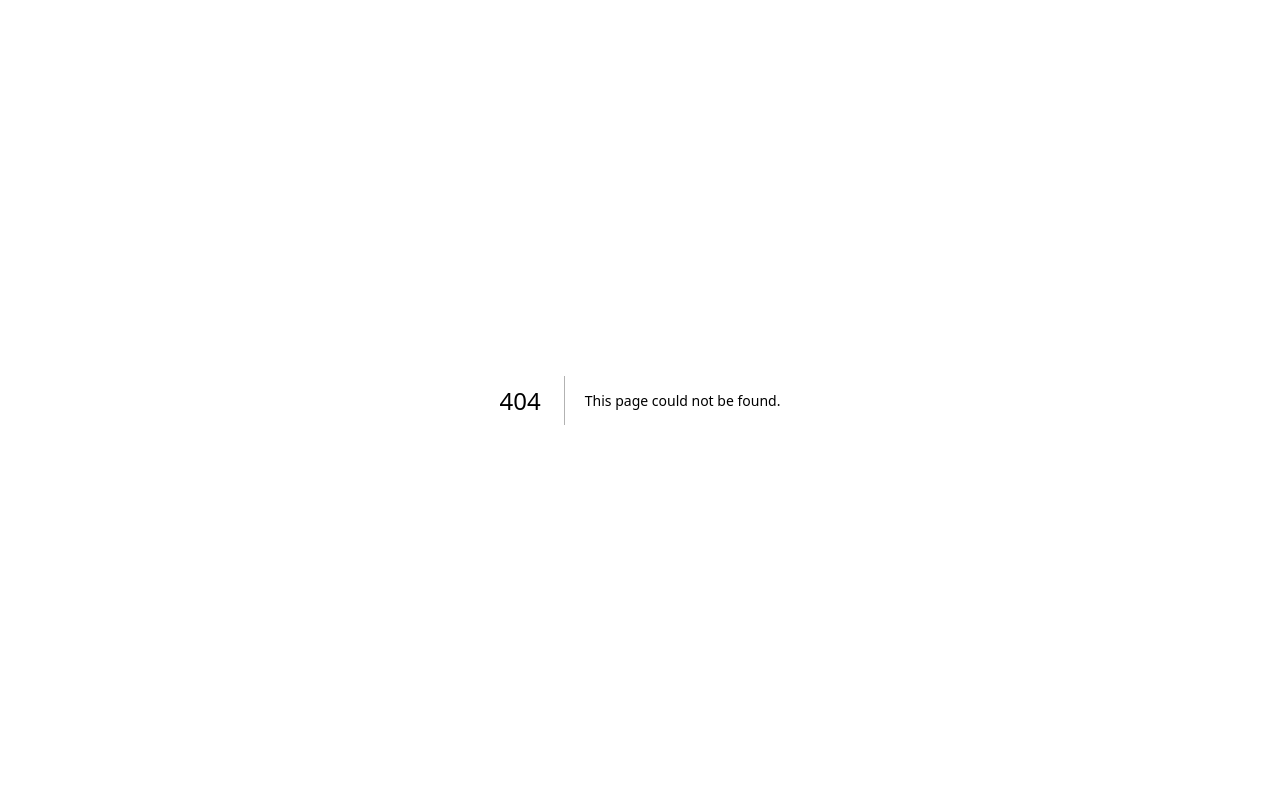
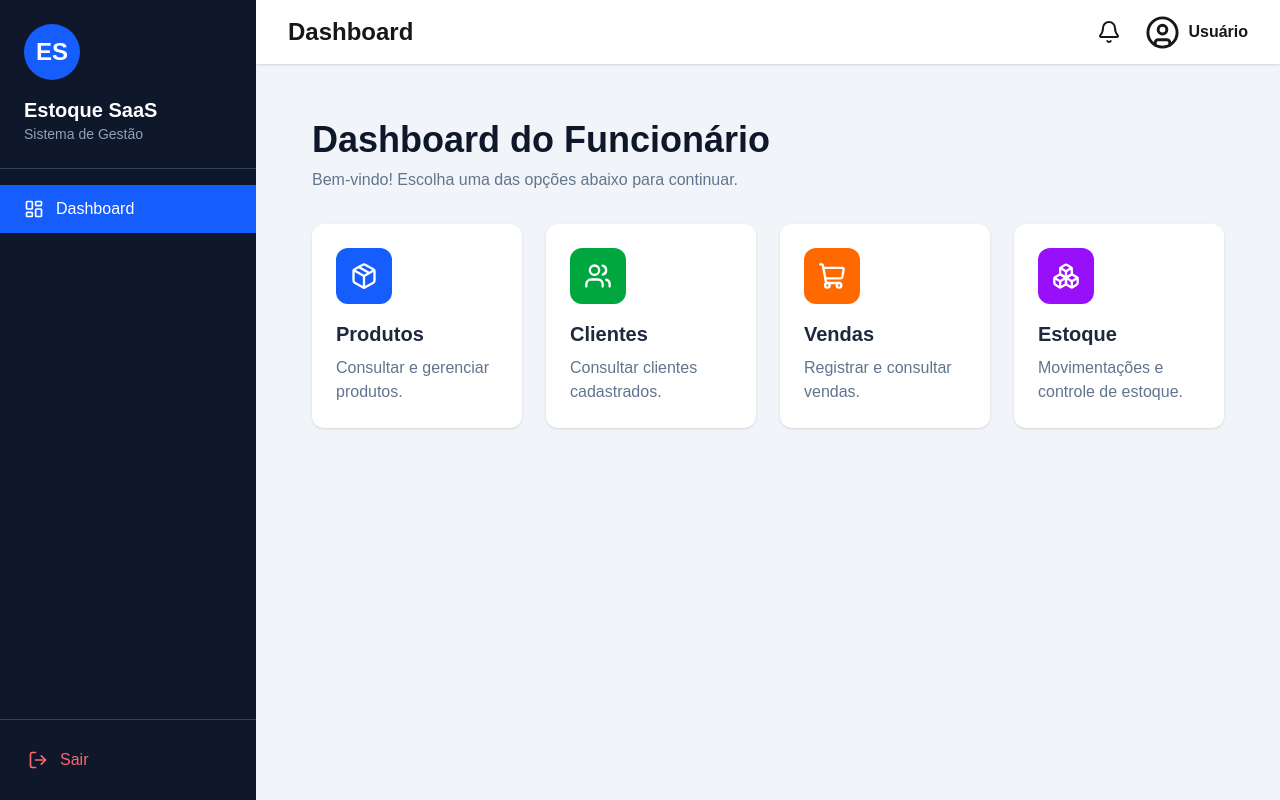
Before and after one commit to ryckmv/estoquesaas-frontend, a Next.js app: page /dashboard/funcionario in a window 1280 px wide. Before the commit this address had no page. Built offline with nearby package versions, Linux system fonts and the light colour scheme; sample sign-in values are in the browser's storage.

Commit message:
Preparar frontend para produção

```diff
--- /dev/null
+++ b/src/app/dashboard/funcionario/page.tsx
@@ -0,0 +1,81 @@
+"use client";
+
+import { Package, Users, ShoppingCart, Boxes } from "lucide-react";
+import { useRouter } from "next/navigation";
+
+export default function DashboardFuncionario() {
+  const router = useRouter();
+
+  const cards = [
+    {
+      titulo: "Produtos",
+      descricao: "Consultar e gerenciar produtos.",
+      icone: Package,
+      rota: "/dashboard/produtos",
+      cor: "bg-blue-600",
+    },
+    {
+      titulo: "Clientes",
+      descricao: "Consultar clientes cadastrados.",
+      icone: Users,
+      rota: "/dashboard/clientes",
+      cor: "bg-green-600",
+    },
+    {
+      titulo: "Vendas",
+      descricao: "Registrar e consultar vendas.",
+      icone: ShoppingCart,
+      rota: "/dashboard/vendas",
+      cor: "bg-orange-500",
+    },
+    {
+      titulo: "Estoque",
+      descricao: "Movimentações e controle de estoque.",
+      icone: Boxes,
+      rota: "/dashboard/estoque",
+      cor: "bg-purple-600",
+    },
+  ];
+
+  return (
+    <div className="min-h-screen bg-slate-100 p-6">
+      <div className="mb-8">
+        <h1 className="text-4xl font-bold text-slate-900">
+          Dashboard do Funcionário
+        </h1>
+
+        <p className="text-slate-500 mt-2">
+          Bem-vindo! Escolha uma das opções abaixo para continuar.
+        </p>
+      </div>
+
+      <div className="grid grid-cols-1 md:grid-cols-2 xl:grid-cols-4 gap-6">
+        {cards.map((card) => {
+          const Icone = card.icone;
+
+          return (
+            <button
+              key={card.titulo}
+              onClick={() => router.push(card.rota)}
+              className="bg-white rounded-xl shadow hover:shadow-lg transition-all duration-200 p-6 text-left"
+            >
+              <div
+                className={`w-14 h-14 rounded-xl ${card.cor} flex items-center justify-center text-white mb-4`}
+              >
+                <Icone size={28} />
+              </div>
+
+              <h2 className="text-xl font-bold text-slate-800">
+                {card.titulo}
+              </h2>
+
+              <p className="text-slate-500 mt-2">
+                {card.descricao}
+              </p>
+            </button>
+          );
+        })}
+      </div>
+    </div>
+  );
+}
```
